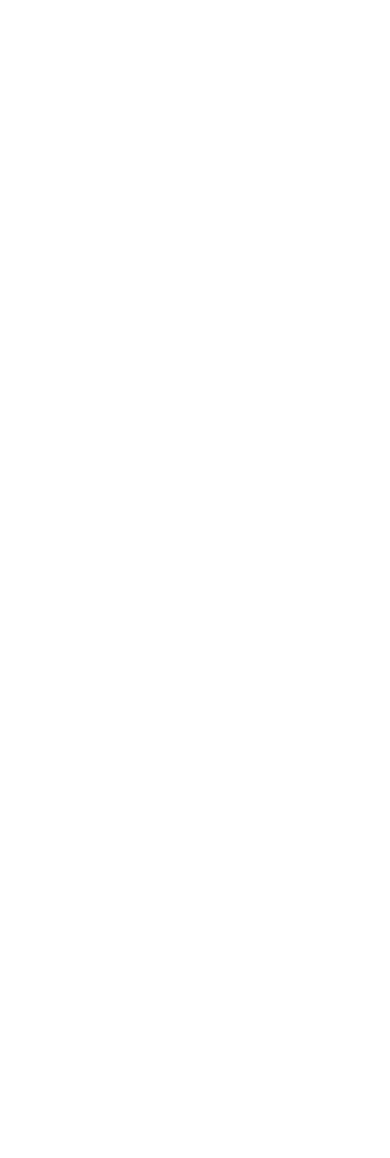
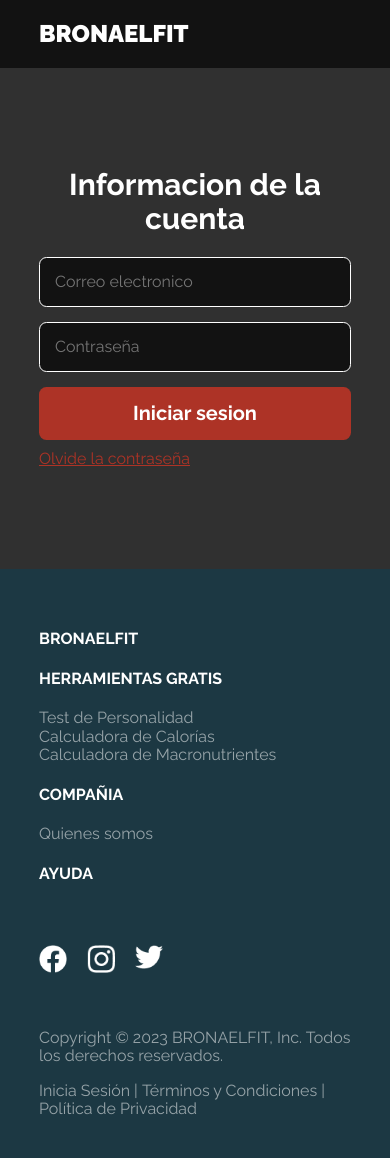
Before and after one commit to M4rckR/Healthy-habits, a plain HTML site: page html/login.html in a window 390 px wide. Before the commit the page ends 844 px from the top, so only its background shows below. Drawn offline with nearby package versions, Linux system fonts and the light colour scheme.

Commit message:
Login responsivo terminado

```diff
--- a/css/styles.css
+++ b/css/styles.css
@@ -9,7 +9,7 @@
     --principal: #303030;
     --emphasis: #AD3326;
     --white: #FFFFFF;
-    --black-light: #101010;
+    --black-light: #121212;
     --black: #000000;
     --secundary: #1C3843;
     --secundary-light: #CBDBCA;
@@ -548,3 +548,73 @@ h3 {
         justify-content: space-between;
     }
 }
+
+
+/* LOGIN.HTML */
+.header__nav--login {
+    background-color: var(--black-light);
+}
+
+.login {
+    padding: 10rem 0;
+    background-color: var(--principal);
+}
+
+@media (min-width:1024px ){
+    .login {
+        padding: 20rem 0;
+    }
+}
+
+.login__container {
+    max-width: 50rem;
+}
+
+.login__title h3 {
+    text-align: center;
+    font-weight: var(--f-700);
+    color: var(--white);
+    margin-bottom: 1rem;
+}
+
+@media (min-width:1024px ){
+    .login__title h3 {
+        font-size: 4rem;
+        margin-bottom: 2rem;
+    }
+}
+
+.login__form {
+    display: flex;
+    flex-direction: column;
+    gap: .5rem;
+}
+
+.login__form  input{
+    margin-top: 1rem;
+    padding: 1.5rem;
+    border-radius: .75rem;
+    outline: none;
+}
+
+.login__form input:not(input[type='submit']){
+    border: 1px solid var(--white);
+    background-color: var(--black-light);
+    color: var(--white);
+}
+
+.login__form input:last-child {
+    border: none;
+    background-color: var(--emphasis);
+    color: var(--white);
+    font-weight: var(--f-700);
+    font-size: 2rem;
+}
+
+
+
+.login__issue a{
+    margin-top: 1rem;
+    color: var(--emphasis);
+    text-decoration: underline;
+}
--- a/html/login.html
+++ b/html/login.html
@@ -0,0 +1,106 @@
+<!DOCTYPE html>
+<html lang="en">
+<head>
+    <meta charset="UTF-8">
+    <meta http-equiv="X-UA-Compatible" content="IE=edge">
+    <meta name="viewport" content="width=device-width, initial-scale=1.0">
+    <title>BronaelFit - Home</title>
+    <link rel="stylesheet" href="https://cdn.jsdelivr.net/npm/bootstrap-icons@1.10.5/font/bootstrap-icons.css">
+    <link rel="preconnect" href="https://fonts.googleapis.com">
+    <link rel="preconnect" href="https://fonts.gstatic.com" crossorigin>
+    <link href="https://fonts.googleapis.com/css2?family=Raleway:wght@400;600;700;900&display=swap" rel="stylesheet">
+    <link rel="stylesheet" href="../css/normalize.css">
+    <link rel="stylesheet" href="../css/styles.css">
+    <link rel="icon" href="assets/icons/dieta.png">
+</head>
+<body>
+
+    <header class="header">
+        <div class="header__nav header__nav--login">
+            <div class="header__content  contenedor">
+                <a href="../index.html"><h1 class="header__title">BRONAELFIT</h1></a>
+            </div>
+        </div>
+
+
+    </header>
+
+    <main class="main">
+        <div class="login">
+            <div class="login__container contenedor">
+                <div class="login__title">
+                    <h3>Informacion de la cuenta</h3>
+                </div>
+                <form class="login__form">
+                    <input type="email" placeholder="Correo electronico" required>
+                    <input type="password" placeholder="Contraseña" required>
+                    <input type="submit" value="Iniciar sesion">
+                </form>
+                <div class="login__issue">
+                    <a href="#">Olvide la contraseña</a>
+                </div>
+            </div>
+        </div>
+    </main>
+
+
+    <footer class="footer">
+        <div class="footer__contenedor contenedor">
+            <div class="footer__opciones">
+                <div class="opciones">
+                    <div class="opciones__title">
+                        <h4>BRONAELFIT</h4>
+                    </div>
+                    <div class="opciones__list">
+                    </div>
+                </div>
+
+                <div class="opciones">
+                    <div class="opciones__title">
+                        <h4>HERRAMIENTAS GRATIS</h4>
+                    </div>
+                    <div class="opciones__list">
+                        <a href="#">Test de Personalidad</a>
+                        <a href="#">Calculadora de Calorías</a>
+                        <a href="#">Calculadora de Macronutrientes</a>
+                    </div>
+                </div>
+
+                <div class="opciones">
+                    <div class="opciones__title">
+                        <h4>COMPAÑIA</h4>
+                    </div>
+                    <div class="opciones__list">
+                        <a href="#">Quienes somos</a>
+                    </div>
+                </div>
+
+                <div class="opciones">
+                    <div class="opciones__title">
+                        <h4>AYUDA</h4>
+                    </div>
+                    <div class="opciones__list">
+                    </div>
+                </div>
+            </div>
+
+            <div class="footer__iconos">
+                <a href="#"><img src="../assets/redes/facebook.png" alt="facebook"></a>
+                <a href="#"><img src="../assets/redes/instagram.png" alt="instagram"></a>
+                <a href="#"><img src="../assets/redes/twitter.png" alt="twiter"></a>
+            </div>
+
+            <div class="footer__description">
+                <p>Copyright © 2023 BRONAELFIT, Inc. Todos los derechos reservados.</p>
+                <div class="footer__links">
+                    <a href="#">Inicia Sesión |</a>
+                    <a href="#"> Términos y Condiciones  | </a>
+                    <a href="#">Política de Privacidad</a>
+                </div>
+            </div>
+        </div>
+    </footer>
+
+    <script src="js/index.js"></script>
+</body>
+</html>
```
Also changed, not shown: index.html (+2 -2 lines).
